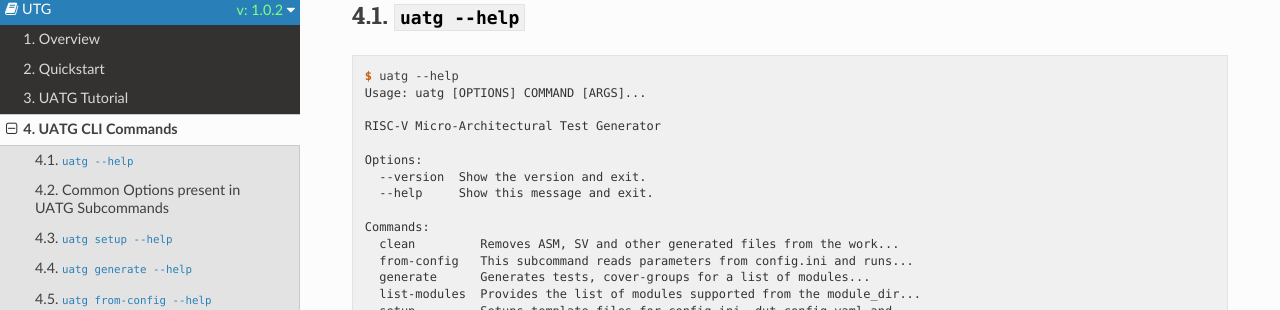
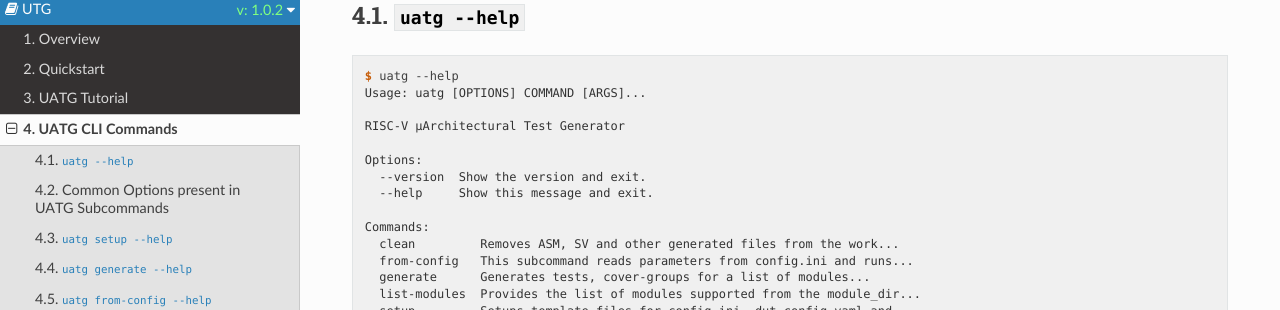
Before and after one commit to incoresemi/uatg, a Sphinx documentation site: the page built from docs/source/uatg_cli.rst, in a window 1280 px wide and 900 px high. Shown: the part 208-518 px from the top of the window. Built offline with Sphinx 7.4.7 and the Read the Docs theme 2.0.0, drawn with Linux system fonts in a browser that asks for light colours.

Commit message:
micro -> µ

```diff
--- a/docs/source/installation.rst
+++ b/docs/source/installation.rst
@@ -136,7 +136,7 @@ Once you have installed UArchTest you can execute ``uatg --help`` to print the h
 
     Usage: uatg [OPTIONS] COMMAND [ARGS]...
 
-      RISC-V Micro-Architectural Test Generator
+      RISC-V µArchitectural Test Generator
 
     Options:
       --version  Show the version and exit.
--- a/docs/source/uatg_cli.rst
+++ b/docs/source/uatg_cli.rst
@@ -17,7 +17,7 @@ UATG CLI Commands
     $ uatg --help
     Usage: uatg [OPTIONS] COMMAND [ARGS]...
 
-    RISC-V Micro-Architectural Test Generator
+    RISC-V µArchitectural Test Generator
 
     Options:
       --version  Show the version and exit.
--- a/setup.py
+++ b/setup.py
@@ -30,7 +30,7 @@ test_requirements = []
 setup(
     name='uatg',
     version='1.0.2',
-    description="UATG - Micro-Architectural (uArch) Tests Generator",
+    description="UATG - Micro-Architecture (µArch) Tests Generator",
     long_description=readme + '\n\n',
     classifiers=[
         "Programming Language :: Python :: 3.7",
--- a/uatg/__init__.py
+++ b/uatg/__init__.py
@@ -1,6 +1,6 @@
 # See LICENSE.incore for license details
 
-"""Top-level package for RISC-V Micro Architecture Test Generator (UATG)"""
+"""Top-level package for RISC-V µArchitecture Test Generator (UATG)"""
 
 __author__ = """InCore Semiconductors Pvt Ltd"""
 __email__ = 'neelgala@incoresemi.com'
```
